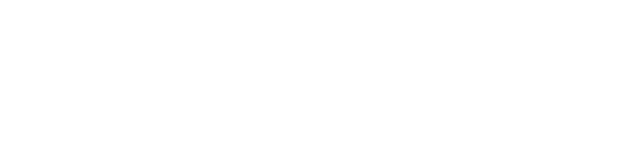
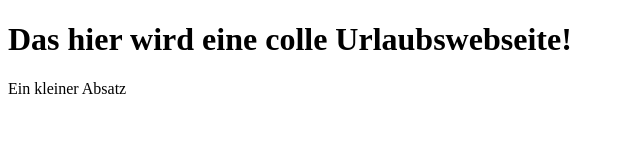
Before and after one commit to jannis-git/holidayadvice, a plain HTML site: page index.html in a window 1280 px wide. Shown: the whole page, without its empty margins (0-640 px from the left). Drawn offline with Linux system fonts and the light colour scheme.

Commit message:
Fixing bug: No content on website.

```diff
--- a/index.html
+++ b/index.html
@@ -6,6 +6,7 @@
     <title>Coole Urlaubswebseite</title>
   </head>
   <body>
-
+    <h1>Das hier wird eine colle Urlaubswebseite!</h1>
+    <p>Ein kleiner Absatz</p>
   </body>
 </html>
```
